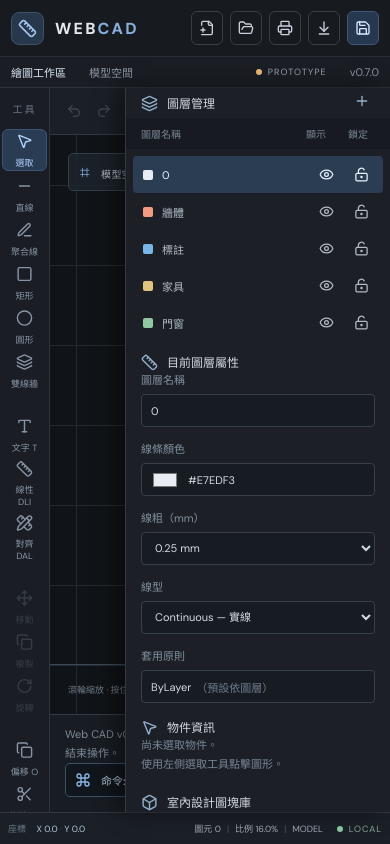
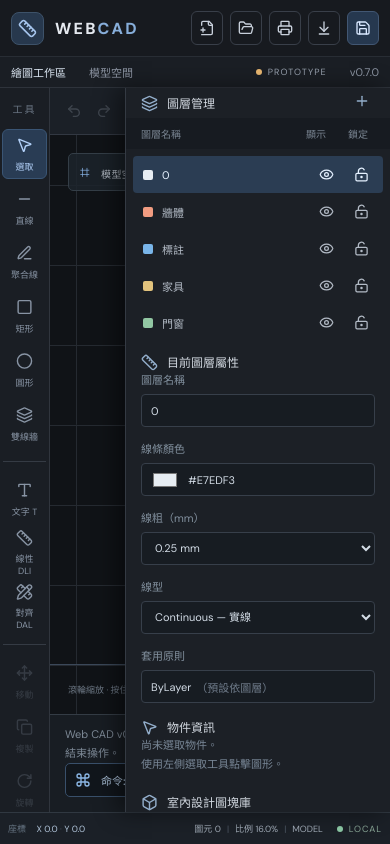
Before and after one commit to shinkureru/web-cad, a React (Vite) app: page / in a window 390 px wide. Built offline with nearby package versions, Linux system fonts and the light colour scheme.

Commit message:
style: prevent OFFSET/TRIM toolbar from overflowing on short desktop and mobile screens

```diff
--- a/src/styles.css
+++ b/src/styles.css
@@ -126,3 +126,9 @@
   .plot-footer button{font-size:10px;padding:0 7px}.plot-preview-top{padding:8px 10px}
 }
 @media(max-width:390px){.plot-controls{grid-template-columns:1fr}.plot-controls .plot-metrics{grid-column:1}}
+
+/* v0.7.0 — keep the expanded CAD edit toolbar usable on shorter displays. */
+.tool-rail{overflow-y:auto;overflow-x:hidden;scrollbar-width:thin;scrollbar-color:#46566a transparent}
+.tool-rail .rail-tool,.tool-rail .rail-separator,.tool-rail .rail-heading{flex-shrink:0}
+.tool-rail .rail-fill{min-height:3px}
+@media(max-height:780px){.tool-rail{gap:2px;padding-top:7px}.tool-rail .rail-tool{height:49px}.tool-rail .rail-separator{margin:4px 0}}
```
